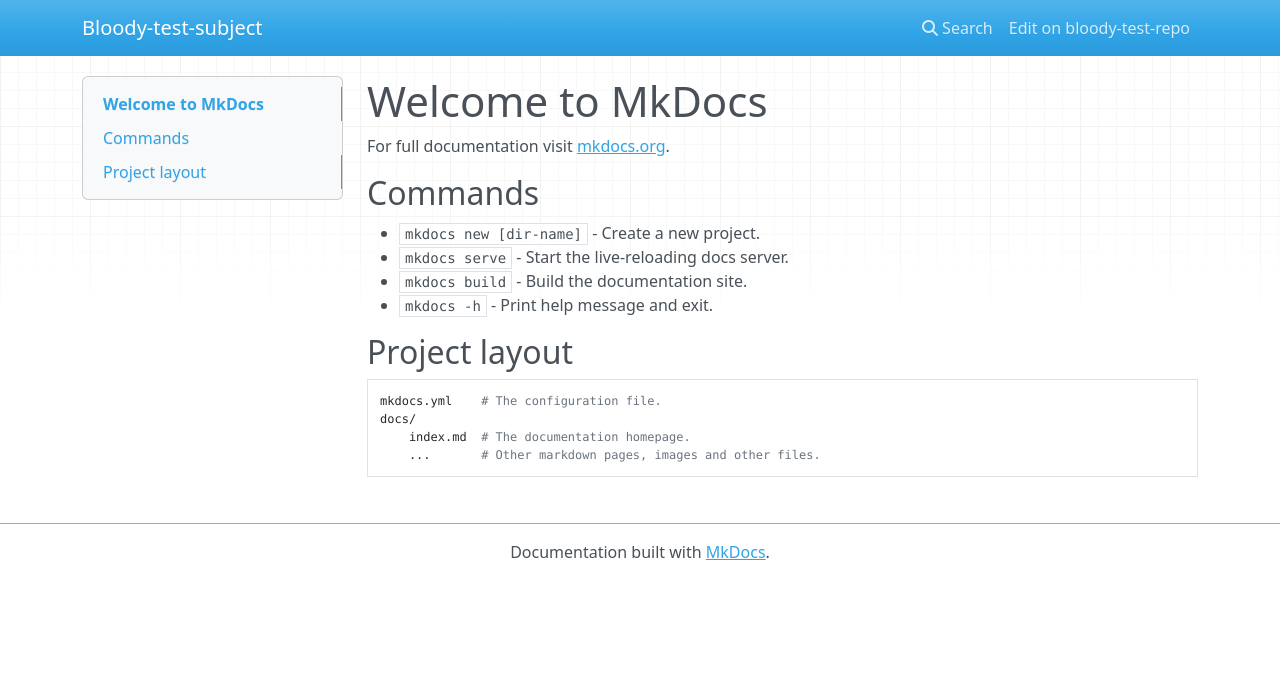
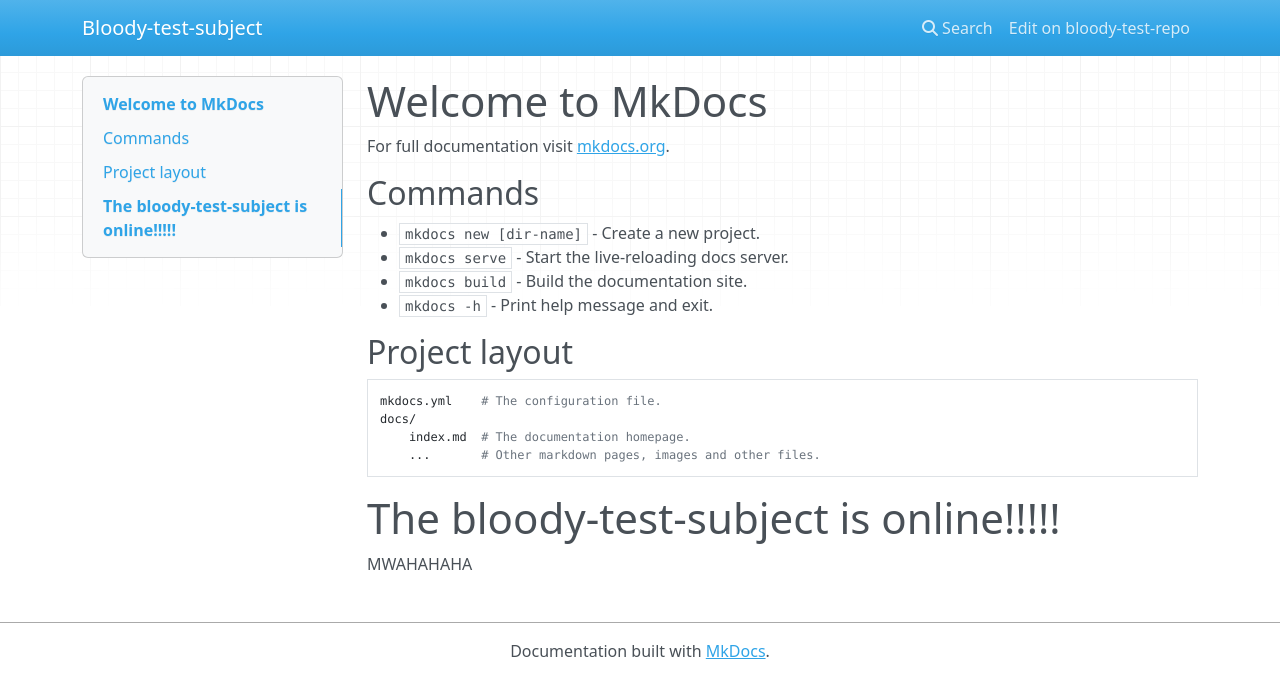
Before and after one commit to takashiwahrkeit/bloody-test-repo, an MkDocs documentation site: the page built from docs/index.md, in a window 1280 px wide. Shown: the top 698 px of the page. Built offline with MkDocs 1.6.1, drawn with Linux system fonts in a browser that asks for light colours; nearby versions of some CDN libraries.

Commit message:
content update

```diff
--- a/docs/index.md
+++ b/docs/index.md
@@ -15,3 +15,7 @@
     docs/
         index.md  # The documentation homepage.
         ...       # Other markdown pages, images and other files.
+
+
+# The bloody-test-subject is online!!!!!
+MWAHAHAHA
```
